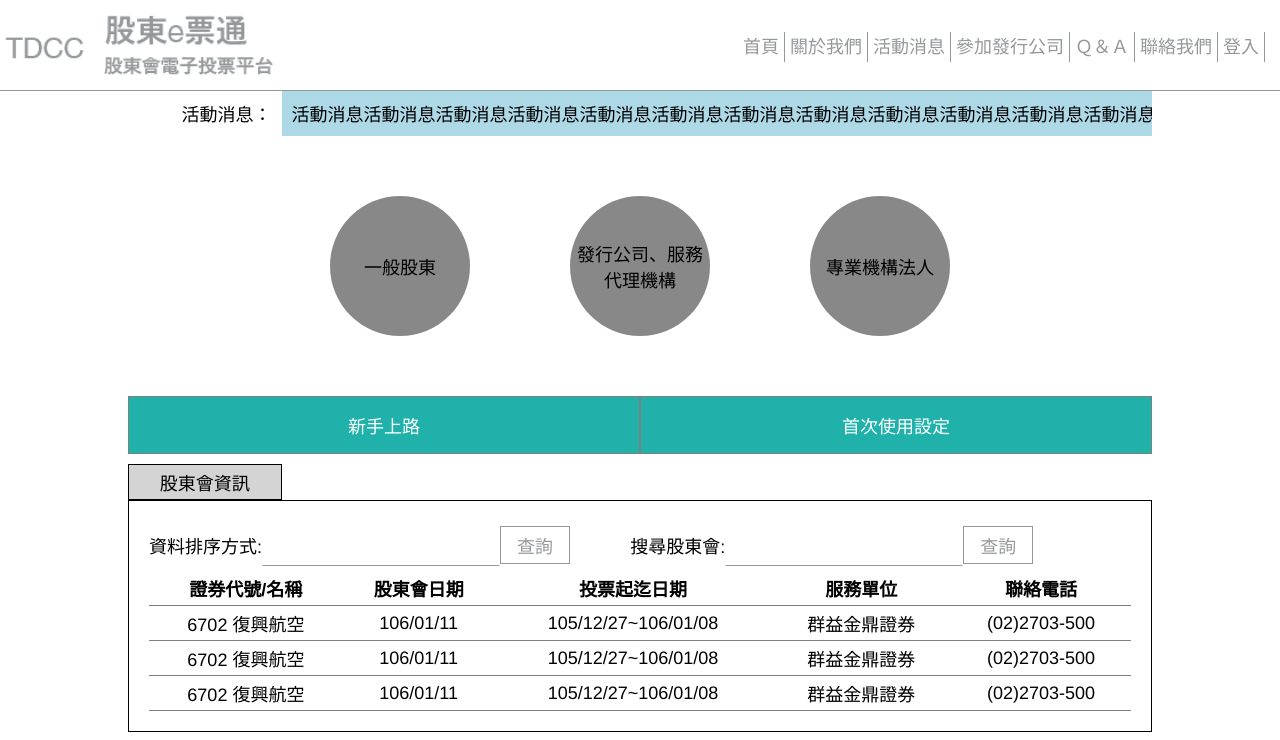
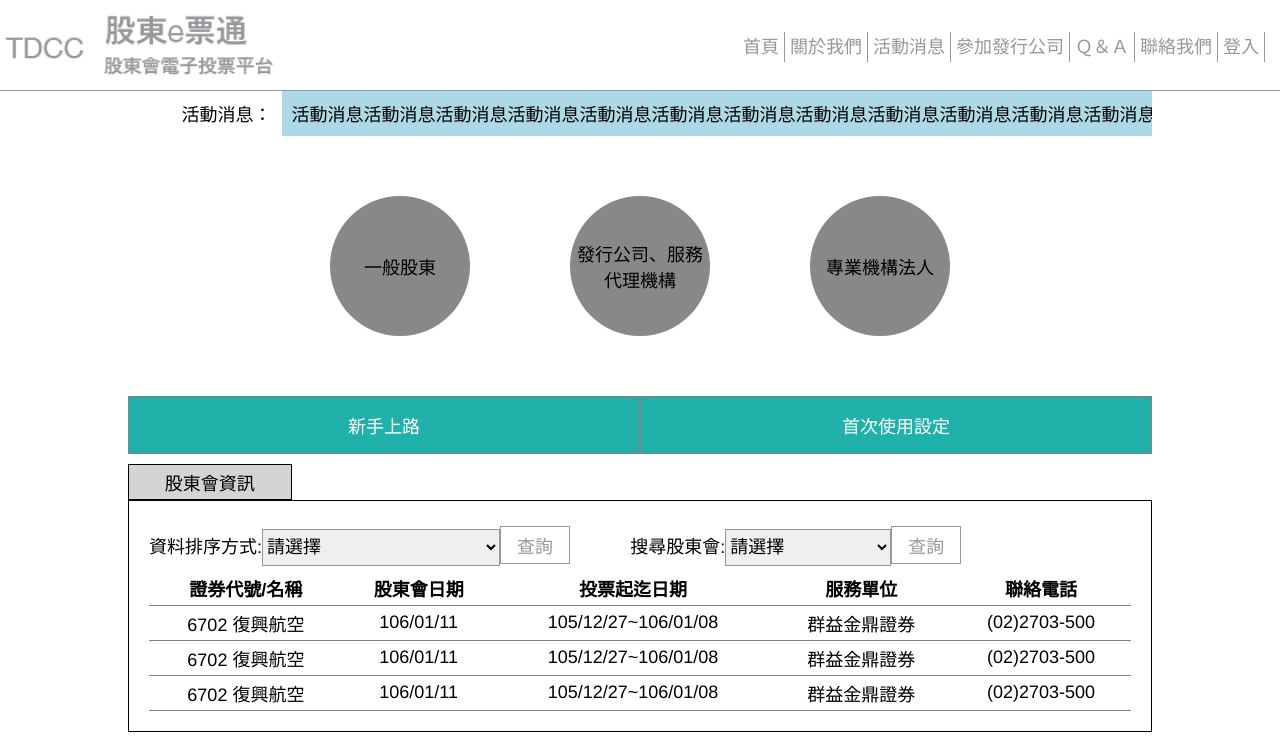
Before and after one commit to amber90031/angular-tdcc-project, an Angular app: page /index#/index in a window 1280 px wide. Shown: the top 740 px of the page. Built offline with nearby package versions, Linux system fonts and the light colour scheme.

Commit message:
分割index與meetings

```diff
--- a/src/app/app.module.ts
+++ b/src/app/app.module.ts
@@ -4,10 +4,11 @@ import { NgModule } from '@angular/core';
 import { AppRoutingModule } from './app-routing.module';
 import { AppComponent } from './app.component';
 import { LayoutModule } from './layout/layout.module';
+import { FormsModule } from '@angular/forms';
 
 @NgModule({
   declarations: [AppComponent],
-  imports: [BrowserModule, AppRoutingModule, LayoutModule],
+  imports: [BrowserModule, AppRoutingModule, LayoutModule, FormsModule],
   providers: [],
   bootstrap: [AppComponent]
 })
--- a/src/app/index/index/index.component.css
+++ b/src/app/index/index/index.component.css
@@ -101,37 +101,6 @@
   color: black;
 }
 
-/* 股東會資訊part */
-.c-meeting-info {
-  margin-top: 10px;
-}
-.c-meeting-info > div:nth-child(1) {
-  border: 1px solid black;
-  padding: 4px;
-  width: 15%;
-  background: #d4d4d4;
-  text-align: center;
-}
-.c-meeting-info > div:nth-child(2) {
-  border: 1px solid black;
-  padding: 20px;
-}
-.c-info-search > div {
-  display: inline-block;
-  width: 49%;
-  margin: 5px 0;
-}
-.c-info-result table {
-  border-collapse: collapse;
-  width: 100%;
-}
-.c-info-result th,
-.c-info-result td {
-  border-bottom: 1px solid gray;
-  text-align: center;
-  padding: 4px;
-}
-
 @media (max-width: 979px) {
   .c-news .c-news-label {
     width: 20%;
@@ -173,44 +142,4 @@
     width: 80%;
     min-height: 200px;
   }
-
-  /* 股東會資訊part */
-  .c-meeting-info > div:nth-child(1) {
-    width: auto;
-  }
-  .c-meeting-info > div:nth-child(2) {
-    border: none;
-  }
-
-  .c-info-search > div {
-    width: 100%;
-  }
-  .c-info-search > div > label {
-    display: block;
-  }
-
-  .c-info-result tr {
-    display: block;
-    padding: 0 20px;
-  }
-  .c-info-result tbody tr {
-    border: 1px solid gray;
-    margin: 10px 0;
-    padding: 20px;
-  }
-  .c-info-result th,
-  .c-info-result td {
-    display: inline-block;
-    border: none;
-    text-align: left;
-    padding: 4px 0;
-  }
-  .c-info-result th,
-  .c-info-result td {
-    width: 49%;
-  }
-  .c-info-result th:nth-child(3),
-  .c-info-result td:nth-child(3) {
-    width: 100%;
-  }
 }
--- a/src/app/index/index/index.component.html
+++ b/src/app/index/index/index.component.html
@@ -26,59 +26,9 @@
       <a href="#">首次使用設定</a>
     </div>
   </div>
-  <div class="c-meeting-info">
-    <div>股東會資訊</div>
-    <div>
-      <div class="c-info-search">
-        <div>
-          <label>資料排序方式:</label>
-          <input />
-          <button>查詢</button>
-        </div>
-        <div>
-          <label>搜尋股東會:</label>
-          <input />
-          <button>查詢</button>
-        </div>
-      </div>
-      <div class="c-info-result">
-        <table>
-          <thead>
-            <tr>
-              <th>證券代號/名稱</th>
-              <th>股東會日期</th>
-              <th>投票起迄日期</th>
-              <th>服務單位</th>
-              <th>聯絡電話</th>
-            </tr>
-          </thead>
-          <tbody>
-            <tr>
-              <td>6702 復興航空</td>
-              <td>106/01/11</td>
-              <td>105/12/27~106/01/08</td>
-              <td>群益金鼎證券</td>
-              <td>(02)2703-500</td>
-            </tr>
-            <tr>
-              <td>6702 復興航空</td>
-              <td>106/01/11</td>
-              <td>105/12/27~106/01/08</td>
-              <td>群益金鼎證券</td>
-              <td>(02)2703-500</td>
-            </tr>
-            <tr>
-              <td>6702 復興航空</td>
-              <td>106/01/11</td>
-              <td>105/12/27~106/01/08</td>
-              <td>群益金鼎證券</td>
-              <td>(02)2703-500</td>
-            </tr>
-          </tbody>
-        </table>
-      </div>
-    </div>
-  </div>
+
+  <app-meetings></app-meetings>
+
   <div class="c-link">
     <div class="c-link-otherlinks">
       <button class="c-link-otherlinks-item">公開資訊觀測站</button>
--- a/src/app/index/meetings/meetings.component.css
+++ b/src/app/index/meetings/meetings.component.css
@@ -0,0 +1,70 @@
+.c-meeting-info {
+  margin-top: 10px;
+}
+.c-meeting-info > div:nth-child(1) {
+  border: 1px solid black;
+  padding: 4px;
+  width: 15%;
+  background: #d4d4d4;
+  text-align: center;
+}
+.c-meeting-info > div:nth-child(2) {
+  border: 1px solid black;
+  padding: 20px;
+}
+.c-info-search > div {
+  display: inline-block;
+  width: 49%;
+  margin: 5px 0;
+}
+.c-info-result table {
+  border-collapse: collapse;
+  width: 100%;
+}
+.c-info-result th,
+.c-info-result td {
+  border-bottom: 1px solid gray;
+  text-align: center;
+  padding: 4px;
+}
+
+@media (max-width: 979px) {
+  .c-meeting-info > div:nth-child(1) {
+    width: auto;
+  }
+  .c-meeting-info > div:nth-child(2) {
+    border: none;
+  }
+
+  .c-info-search > div {
+    width: 100%;
+  }
+  .c-info-search > div > label {
+    display: block;
+  }
+
+  .c-info-result tr {
+    display: block;
+    padding: 0 20px;
+  }
+  .c-info-result tbody tr {
+    border: 1px solid gray;
+    margin: 10px 0;
+    padding: 20px;
+  }
+  .c-info-result th,
+  .c-info-result td {
+    display: inline-block;
+    border: none;
+    text-align: left;
+    padding: 4px 0;
+  }
+  .c-info-result th,
+  .c-info-result td {
+    width: 49%;
+  }
+  .c-info-result th:nth-child(3),
+  .c-info-result td:nth-child(3) {
+    width: 100%;
+  }
+}
--- a/src/app/index/meetings/meetings.component.html
+++ b/src/app/index/meetings/meetings.component.html
@@ -1,3 +1,61 @@
-<p>
-  meetings works!
-</p>
+<div class="c-meeting-info">
+  <div>股東會資訊</div>
+  <div>
+    <div class="c-info-search">
+      <div>
+        <label>資料排序方式:</label>
+        <select [(ngModel)]="selected1">
+          <option *ngFor="let o of options1" [value]="o.value">
+            {{o.name}}
+          </option>
+        </select>
+        <button (click)="doOrderType($event)">查詢</button>
+      </div>
+      <div>
+        <label>搜尋股東會:</label>
+        <select [(ngModel)]="selected2">
+          <option *ngFor="let o of options2" [value]="o.value">
+            {{o.name}}
+          </option>
+        </select>
+        <button (click)="doSearchType($event)">查詢</button>
+      </div>
+    </div>
+    <div class="c-info-result">
+      <table>
+        <thead>
+          <tr>
+            <th>證券代號/名稱</th>
+            <th>股東會日期</th>
+            <th>投票起迄日期</th>
+            <th>服務單位</th>
+            <th>聯絡電話</th>
+          </tr>
+        </thead>
+        <tbody>
+          <tr>
+            <td>6702 復興航空</td>
+            <td>106/01/11</td>
+            <td>105/12/27~106/01/08</td>
+            <td>群益金鼎證券</td>
+            <td>(02)2703-500</td>
+          </tr>
+          <tr>
+            <td>6702 復興航空</td>
+            <td>106/01/11</td>
+            <td>105/12/27~106/01/08</td>
+            <td>群益金鼎證券</td>
+            <td>(02)2703-500</td>
+          </tr>
+          <tr>
+            <td>6702 復興航空</td>
+            <td>106/01/11</td>
+            <td>105/12/27~106/01/08</td>
+            <td>群益金鼎證券</td>
+            <td>(02)2703-500</td>
+          </tr>
+        </tbody>
+      </table>
+    </div>
+  </div>
+</div>
--- a/src/app/index/meetings/meetings.component.ts
+++ b/src/app/index/meetings/meetings.component.ts
@@ -7,9 +7,35 @@ import { Component, OnInit } from '@angular/core';
 })
 export class MeetingsComponent implements OnInit {
 
+  selected1 = '0';
+  selected2 = '0';
+
+  options1 = [
+    { name: '請選擇', value: 0 },
+    { name: '依股東會日期由遠至近排序', value: 1 },
+    { name: '依股東會日期由近至遠排序', value: 2 },
+    { name: '依證券代號由小至大排序', value: 3 },
+    { name: '依投票起日由近至遠排序', value: 4 },
+    { name: '依投票起日由遠至近排序', value: 5 }
+  ];
+
+  options2 = [
+    { name: '請選擇', value: 0 },
+    { name: '依證券代號搜尋', value: 1 },
+    { name: '依證券名稱搜尋', value: 2 },
+    { name: '依股東會日期搜尋', value: 3 }
+  ];
+
   constructor() { }
 
   ngOnInit() {
   }
 
+  doOrderType($event) {
+    console.log(this.selected1);
+  }
+
+  doSearchType($event) {
+    console.log(this.selected2);
+  }
 }
```
Also changed, not shown: src/app/index/index.module.ts (+15 -3 lines).
